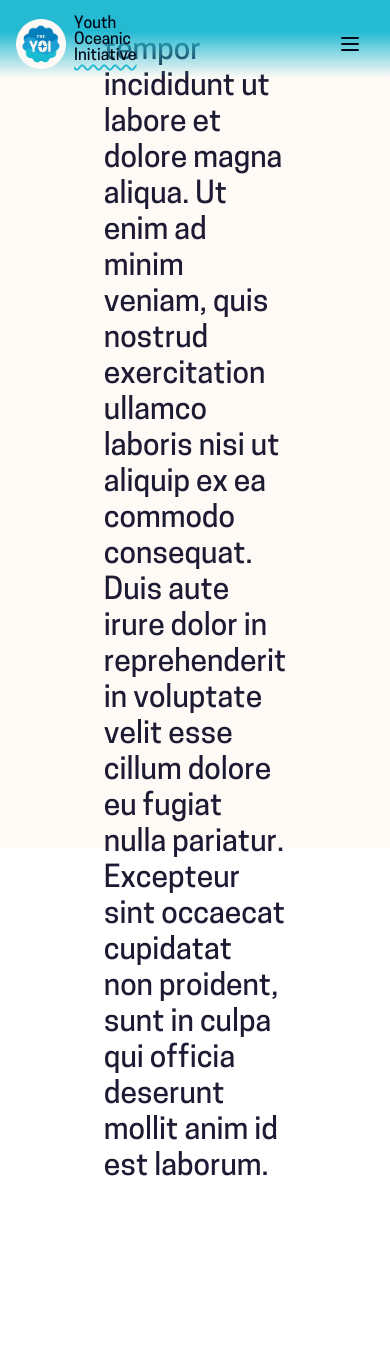
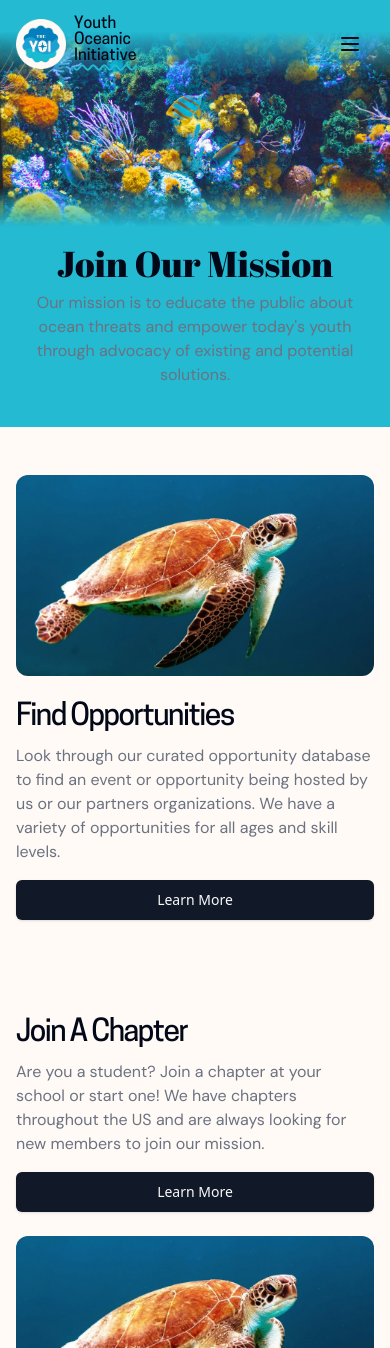
Before and after one commit to Marcus5408/yoi-website, a Next.js app: page /get-involved in a window 390 px wide. Shown: the top 1348 px of the page. Before the commit the page ends 1186 px from the top, so only its background shows below. Built offline with nearby package versions, Linux system fonts and the light colour scheme.

Commit message:
feat: Add banner component to Get Involved page

```diff
--- a/src/app/get-involved/page.tsx
+++ b/src/app/get-involved/page.tsx
@@ -3,27 +3,50 @@
 import Image from "next/image";
 import YOINav from "@/components/navigation/navigation.tsx";
 import { useTheme } from "next-themes";
+import Banner from "@/components/banners/banner";
+import TextSection from "@/components/sections/text-section";
+import YOIFooter from "@/components/footer";
 
 export default function Home() {
   const { theme, setTheme } = useTheme();
 
   return (
-    <main className="flex min-h-screen flex-col items-center justify-between bg-yoi-white dark:bg-yoi-black">
+    <div className="flex min-h-screen flex-col items-center justify-between bg-yoi-white dark:bg-yoi-black w-screen">
       <YOINav />
-      <div className="hero flex flex-col items-center justify-center p-10 m-96 h-1">
-        <h1 className="text-6xl text-yoi-blue-1 dark:text-yoi-blue-3">
-          About Us
-        </h1>
-        <h2 className="text-3xl text-yoi-black dark:text-yoi-white">
-          Lorem ipsum dolor sit amet, consectetur adipiscing elit, sed do
-          eiusmod tempor incididunt ut labore et dolore magna aliqua. Ut enim ad
-          minim veniam, quis nostrud exercitation ullamco laboris nisi ut
-          aliquip ex ea commodo consequat. Duis aute irure dolor in
-          reprehenderit in voluptate velit esse cillum dolore eu fugiat nulla
-          pariatur. Excepteur sint occaecat cupidatat non proident, sunt in
-          culpa qui officia deserunt mollit anim id est laborum.
-        </h2>
-      </div>
-    </main>
+      <main className="flex-1 z-1">
+        <Banner bg="/shaun-low-v8Un2Roo1Ak-unsplash.jpg">
+          <h1 className="text-4xl sm:text-5xl md:text-6xl lg:text-7xl/none fancy">
+            Join Our Mission
+          </h1>
+          <p className="max-w-[600px] text-gray-500 md:text-xl dark:text-gray-400">
+            Our mission is to educate the public about ocean threats and empower
+            today&apos;s youth through advocacy of existing and potential
+            solutions.
+          </p>
+        </Banner>
+        <section className="w-full pb-12 md:pb-24 lg:pb-32">
+          <TextSection
+            title="Find Opportunities"
+            description="Look through our curated opportunity database to find an event or opportunity being hosted by us or our partners organizations. We have a variety of opportunities for all ages and skill levels."
+            link="/volunteer"
+            buttonText="Find an Opportunity"
+          />
+          <TextSection
+            title="Join A Chapter"
+            description="Are you a student? Join a chapter at your school or start one! We have chapters throughout the US and are always looking for new members to join our mission."
+            link="/chapters"
+            buttonText="Find a Chapter"
+            side="right"
+          />
+          <TextSection
+            title="Volunteer"
+            description="Join our team of volunteers and help us make a difference. We have a variety of opportunities for all ages and skill levels."
+            link="/opportunities?provider=YOI"
+            buttonText="Contact Us"
+          />
+        </section>
+      </main>
+      <YOIFooter />
+    </div>
   );
 }
--- a/src/components/sections/left-text.tsx
+++ b/src/components/sections/left-text.tsx
@@ -6,6 +6,7 @@ type LeftTextProps = {
   title?: string;
   description?: string;
   link?: string;
+  buttonText?: string;
   className?: string;
 };
 
@@ -14,13 +15,15 @@ const LeftText: React.FC<LeftTextProps> = ({
   title,
   description,
   link,
+  buttonText,
   className,
 }) => {
   const checkedImage = image ?? "/wexor-tmg-L-2p8fapOA8-unsplash.jpg";
   const checkedLink = link ?? "#";
+  const checkedButtonText = buttonText ?? "Learn More";
 
   return (
-    <section className="w-full py-12 md:py-24 lg:py-32 bg-yoi-white dark:bg-yoi-black">
+    <section className="w-full py-12 md:py-24 lg:py-24 bg-yoi-white dark:bg-yoi-black">
       <div className="container px-4 md:px-6">
         <div className="grid items-center gap-6 lg:grid-cols-[1fr_500px] lg:gap-12 xl:grid-cols-[1fr_550px]">
           <Image
@@ -44,7 +47,7 @@ const LeftText: React.FC<LeftTextProps> = ({
                 className="inline-flex h-10 items-center justify-center rounded-md bg-gray-900 px-8 text-sm font-medium text-gray-50 shadow transition-colors hover:bg-gray-900/90 focus-visible:outline-none focus-visible:ring-1 focus-visible:ring-gray-950 disabled:pointer-events-none disabled:opacity-50 dark:bg-gray-50 dark:text-gray-900 dark:hover:bg-gray-50/90 dark:focus-visible:ring-gray-300"
                 href={checkedLink}
               >
-                Learn More
+                {checkedButtonText}
               </Link>
             </div>
           </div>
```
